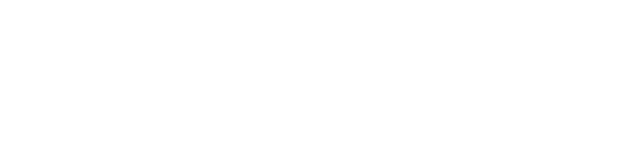
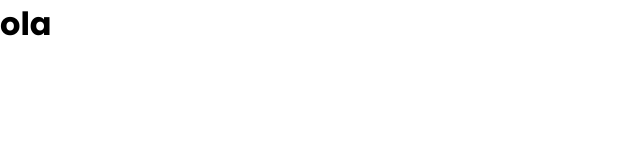
Before and after one commit to littxx/Page-Demonstrativa, a plain HTML site: page index.html in a window 1280 px wide. Shown: the whole page, without its empty margins (0-640 px from the left). Drawn offline with Linux system fonts and the light colour scheme.

Commit message:
zerando padroes e colocando poppins como fonte

```diff
--- a/index.html
+++ b/index.html
@@ -7,6 +7,7 @@
     <title>Portifolio | Eden</title>
   </head>
   <body>
+    <h1><a href=""></a>ola</h1>
     <script src="port.js"></script>
   </body>
 </html>
--- a/style.css
+++ b/style.css
@@ -1,6 +1,17 @@
+@import url("https://fonts.googleapis.com/css2?family=Poppins:ital,wght@0,100;0,200;0,300;0,400;0,500;0,600;0,700;0,800;0,900;1,100;1,200;1,300;1,400;1,500;1,600;1,700;1,800;1,900&display=swap");
+
 :root {
   --bg-color: #080808;
   --second-color: #131313;
   --text-color: white;
   --main-color: #00ffee;
 }
+* {
+  margin: 0;
+  padding: 0;
+  box-sizing: border-box;
+  text-decoration: none;
+  border: none;
+  scroll-behavior: smooth;
+  font-family: "Poppins", sans-serif;
+}
```
